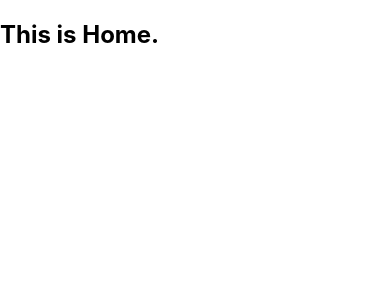
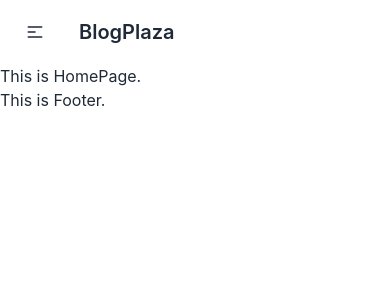
Before and after one commit to Marufhossain112/blog-plaza, a React (Create React App) app: page / in a window 390 px wide. Shown: the top 300 px of the page. Built offline with nearby package versions, Linux system fonts and the light colour scheme.

Commit message:
Navbar setup done

```diff
--- a/package.json
+++ b/package.json
@@ -6,6 +6,7 @@
     "@testing-library/jest-dom": "^5.16.5",
     "@testing-library/react": "^13.4.0",
     "@testing-library/user-event": "^13.5.0",
+    "daisyui": "^2.46.0",
     "firebase": "^9.15.0",
     "react": "^18.2.0",
     "react-dom": "^18.2.0",
@@ -37,5 +38,8 @@
       "last 1 firefox version",
       "last 1 safari version"
     ]
+  },
+  "devDependencies": {
+    "tailwindcss": "^3.2.4"
   }
 }
--- a/src/Pages/PostDetails/PostDetails.js
+++ b/src/Pages/PostDetails/PostDetails.js
@@ -1,5 +1,4 @@
 import React from "react";
-
 const PostDetails = () => {
   return (
     <div>
@@ -7,5 +6,4 @@ const PostDetails = () => {
     </div>
   );
 };
-
 export default PostDetails;
--- a/src/Pages/Shared/Navbar/Navbar.js
+++ b/src/Pages/Shared/Navbar/Navbar.js
@@ -1,9 +1,48 @@
 import React from "react";
 
 const Navbar = () => {
+  const ulItems = (
+    <>
+      <li>
+        <a>Home</a>
+      </li>
+      <li>
+        <a>About Us</a>
+      </li>
+    </>
+  );
   return (
-    <div>
-      <h2>This is Navbar.</h2>
+    <div className="navbar bg-base-100">
+      <div className="navbar-start w-[40%]">
+        <div className="dropdown">
+          <label tabIndex={0} className="btn btn-ghost lg:hidden">
+            <svg
+              xmlns="http://www.w3.org/2000/svg"
+              className="h-5 w-5"
+              fill="none"
+              viewBox="0 0 24 24"
+              stroke="currentColor"
+            >
+              <path
+                strokeLinecap="round"
+                strokeLinejoin="round"
+                strokeWidth="2"
+                d="M4 6h16M4 12h8m-8 6h16"
+              />
+            </svg>
+          </label>
+          <ul
+            tabIndex={0}
+            className="menu menu-compact dropdown-content mt-3 p-2 shadow bg-base-100 rounded-box w-52"
+          >
+            {ulItems}
+          </ul>
+        </div>
+        <a className="btn btn-ghost normal-case text-xl">BlogPlaza</a>
+      </div>
+      <div className="navbar-center hidden lg:flex">
+        <ul className="menu menu-horizontal px-1">{ulItems}</ul>
+      </div>
     </div>
   );
 };
--- a/src/layouts/Home/Home.js
+++ b/src/layouts/Home/Home.js
@@ -1,8 +1,13 @@
 import React from "react";
+import { Outlet } from "react-router";
+import Footer from "../../Pages/Shared/Footer/Footer";
+import Navbar from "../../Pages/Shared/Navbar/Navbar";
 const Home = () => {
   return (
     <div>
-      <h2>This is Home.</h2>
+      <Navbar></Navbar>
+      <Outlet></Outlet>
+      <Footer></Footer>
     </div>
   );
 };
--- a/src/routes/routes.js
+++ b/src/routes/routes.js
@@ -1,6 +1,6 @@
 import { createBrowserRouter } from "react-router-dom";
 import Home from "../layouts/Home/Home";
-
+import HomePage from "../Pages/HomePage/HomePage";
 export const router = createBrowserRouter([
   {
     path: "/",
@@ -8,7 +8,7 @@ export const router = createBrowserRouter([
     children: [
       {
         path: "/",
-
+        element: <HomePage></HomePage>,
       },
     ],
   },
--- /dev/null
+++ b/tailwind.config.js
@@ -0,0 +1,8 @@
+/** @type {import('tailwindcss').Config} */
+module.exports = {
+  content: ["./src/**/*.{html,js}"],
+  theme: {
+    extend: {},
+  },
+  plugins: [require("daisyui")],
+};
```
Also changed, not shown: src/index.css (+6 -3 lines), 1 other file (tests, documents, lock files or other folders).
